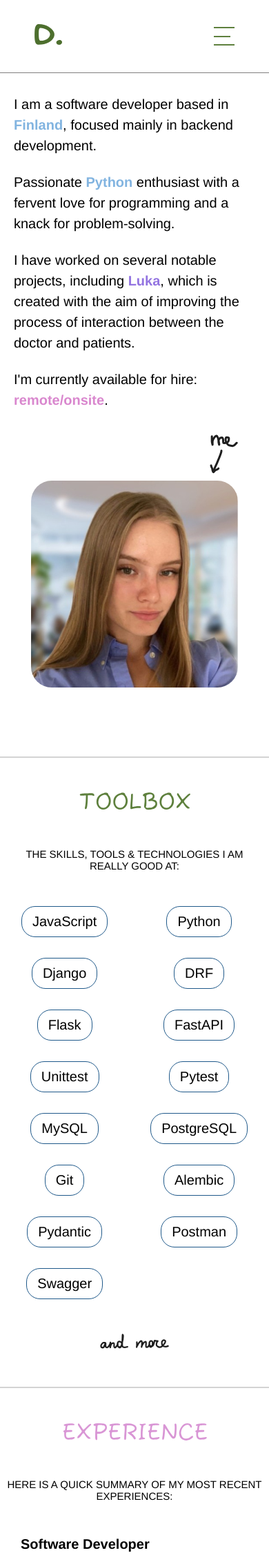
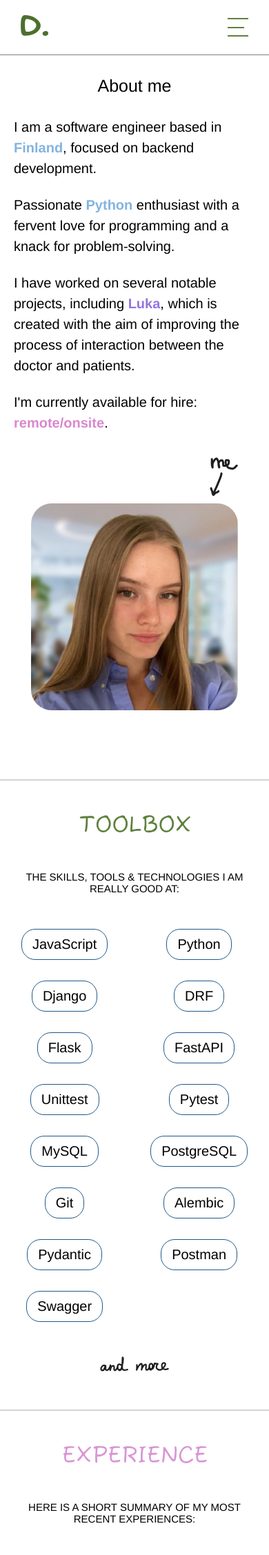
Before and after one commit to dariavarlamovaa/personalwebsiteFlask, a Flask app: page /me in a window 390 px wide. Shown: the top 2255 px of the page at 69% size. Run offline with Flask 3, Linux system fonts and the light colour scheme; data comes from the database, SQL or seed files in the repository; both versions use the stored data as it was after the commit.

Commit message:
updated media queries, added event to burger menu, changed wavy line image

```diff
--- a/static/css/base.css
+++ b/static/css/base.css
@@ -31,6 +31,10 @@
 
 h1, h2, h3, p {
     margin: 0;
+}
+
+h1 {
+    font-weight: 200;
 }
 
 li, ul {
@@ -95,7 +99,7 @@
     cursor: pointer;
     border: 0;
     padding: 0 20px;
-    font-size: 22px;
+    font-size: 20px;
     text-transform: uppercase;
 }
 
@@ -198,3 +202,9 @@
     margin-top: 50px;
     margin-bottom: 50px;
 }
+
+.line {
+    align-self: center;
+    border-top: 2px solid #a7a7a7;
+    height: 0;
+}
--- a/static/css/me.css
+++ b/static/css/me.css
@@ -1,3 +1,10 @@
+.about-top {
+    display: grid;
+    flex-direction: row;
+    grid-template-columns: 15% 85%;
+    padding: 30px 0;
+}
+
 .banners-about {
     display: flex;
     justify-content: space-evenly;
--- a/static/css/media_base.css
+++ b/static/css/media_base.css
@@ -20,6 +20,7 @@
 @media screen and (max-width: 650px) {
     .all-header-components {
         border-bottom: 1px solid #807e7e;
+        padding: 22px 30px;
     }
 
     .menu-nav {
--- a/static/css/media_me.css
+++ b/static/css/media_me.css
@@ -1,11 +1,18 @@
-@media screen and (max-width: 1000px) {
+@media screen and (max-width: 1280px) {
+    .about-top {
+        padding: 30px 20px;
+        grid-template-columns: none;
+        gap: 10px;
+    }
+
     .banners-about {
         flex-direction: column-reverse;
         align-items: center;
-        padding-top: 30px;
         gap: 35px;
     }
+}
 
+@media screen and (max-width: 1000px) {
     .about-me {
         padding: 0 20px;
         box-sizing: border-box;
@@ -23,6 +30,18 @@
         right: 27%;
     }
 
+}
+
+@media screen and (max-width: 650px) {
+    .about-me-h1 {
+        text-align: center;
+        font-size: 25px;
+    }
+
+    .line-about {
+        display: none;
+        overflow: hidden;
+    }
 }
 
 @media screen and (max-width: 680px) {
--- a/templates/home.html
+++ b/templates/home.html
@@ -20,11 +20,11 @@
                      alt="circle">
             </div>
             <div class="third-part parts">
-                <p>I am a <span class="occupation-extra">Software Developer</span></p>
+                <p>I am a <span class="occupation-extra">Software Engineer</span></p>
                 <img class="home-lines wavy-line" src="{{ url_for ('static', filename='images/wavy_line.svg') }}"
                      alt="wavy line">
             </div>
-            <a class="link-to-about" href="{{ url_for ('me') }}">Want to know more about me? <span class="click-button">Click</span></a>
+            <a class="link-to-about" href="{{ url_for ('me') }}">Find out more about my skills <span class="click-button">here</span></a>
             <div class="my-svg">
                 <img class="me-line" src="{{ url_for ('static', filename='images/me-line.svg') }}" alt="me line">
                 <img class="my-svg-portrait" src="{{ url_for ('static', filename='images/me.svg') }}" alt="my svg">
--- a/templates/me.html
+++ b/templates/me.html
@@ -6,14 +6,17 @@
 {% block content %}
 <section class="info-about">
     <div class="about container">
+        <div class="about-top">
+            <h1 class="about-me-h1">About me</h1>
+            <div class="line-about line" style="opacity: 1; width: 100%;"></div>
+        </div>
         <div class="banners-about">
             <div class="about-picture">
                 <img src="{{ url_for ('static', filename='images/me-arrow.svg') }}" alt="me :D">
                 <img class="my-pic" src="{{ url_for ('static', filename='images/me.jpeg') }}" alt="Coding girl">
             </div>
             <div class="about-me">
-                <p>I am a software developer based in <strong class="strong-word blue">Finland</strong>, focused mainly
-                    in
+                <p>I am a software engineer based in <strong class="strong-word blue">Finland</strong>, focused on
                     backend development.</p>
                 <br>
                 <p>Passionate <strong class="strong-word blue">Python</strong> enthusiast with a fervent love for
@@ -53,7 +56,7 @@
                 <img class="experience-img" src="{{ url_for ('static', filename='images/experience.svg') }}"
                      alt="experience">
             </div>
-            <p class="experience-sentence sentence-me">Here is a quick summary of my most recent experiences:</p>
+            <p class="experience-sentence sentence-me">Here is a short summary of my most recent experiences:</p>
             <div class="all-jobs">
                 <div class="experience-info">
                     <div class="job-info">
```
Also changed, not shown: static/css/media_home.css (+8 -16 lines), static/css/projects.css (+0 -11 lines), static/js/burger-menu.js (+26 -3 lines), my_website.db, static/images/wavy_line.svg. Lines whose indentation alone changed are shown as unchanged.
